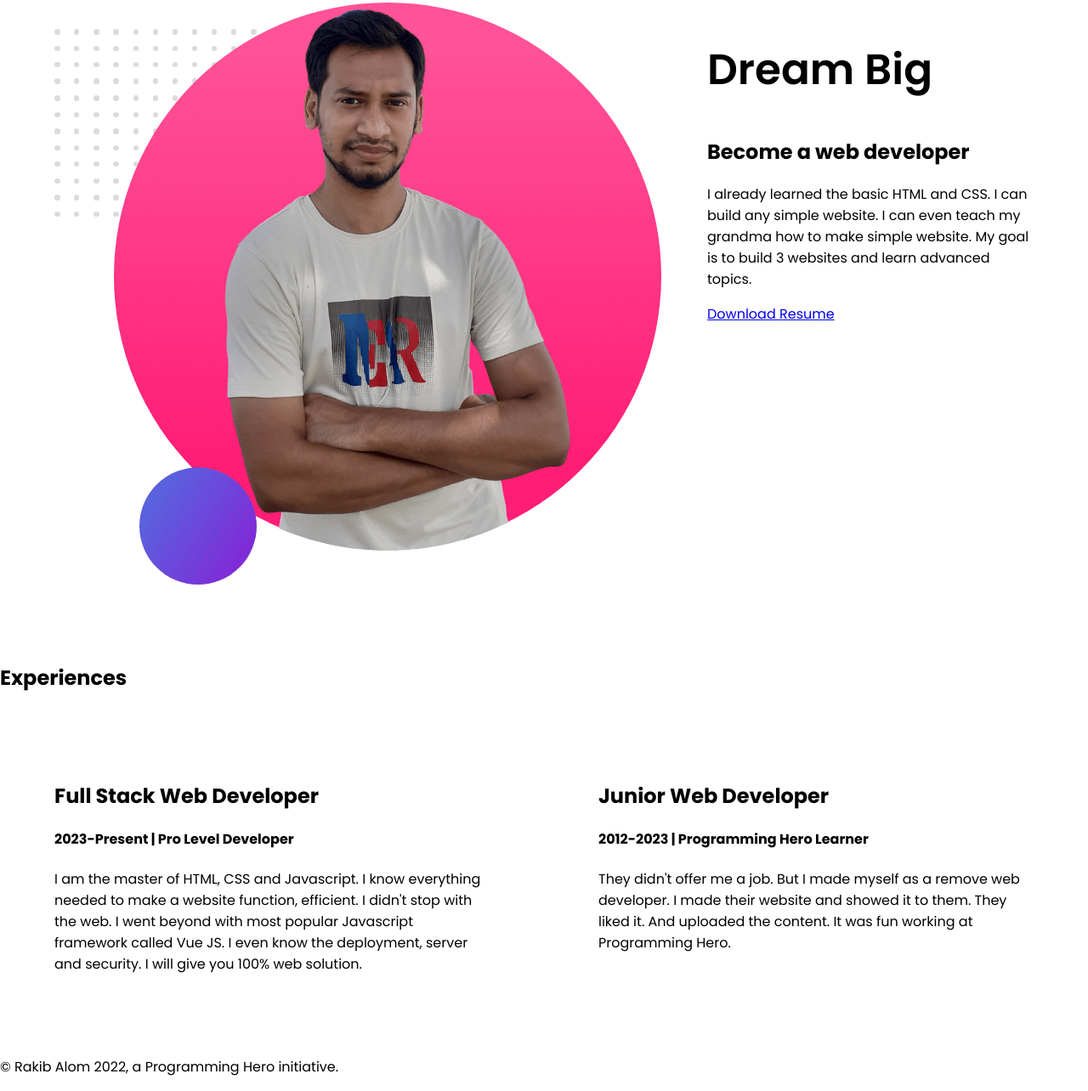
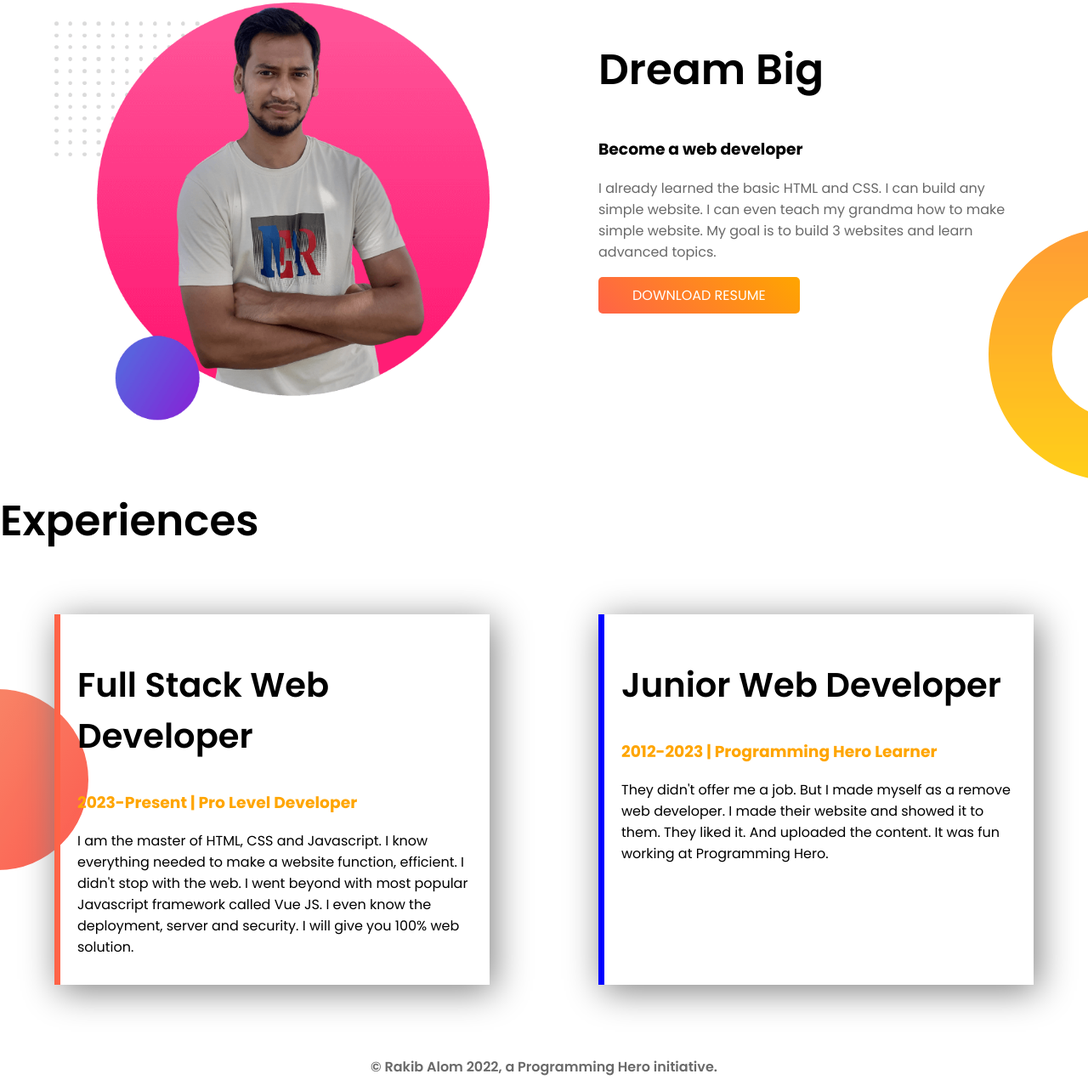
Before and after one commit to RakibAlom/dev-portfolio-test, a plain HTML site: page index.html in a window 1280 px wide. Shown: the part 704-1988 px from the top of the page at 85% size. Drawn offline with Linux system fonts and the light colour scheme.

Commit message:
all done

```diff
--- a/index.html
+++ b/index.html
@@ -48,41 +48,45 @@
       </div>
       <div class="half-container">
         <h1 class="title">Dream Big</h1>
-        <h2>Become a web developer</h2>
-        <p>
+        <h3>Become a web developer</h3>
+        <p class="para">
           I already learned the basic HTML and CSS. I can build any simple
           website. I can even teach my grandma how to make simple website. My
           goal is to build 3 websites and learn advanced topics.
         </p>
-        <a href="#">Download Resume</a>
+        <a class="button" href="#">Download Resume</a>
       </div>
     </section>
     <!-- DREAM BIG AREA END -->
 
     <!-- EXPRIENCE AREA START -->
     <section class="experiences-area">
-      <h1>Experiences</h1>
+      <h1 class="title">Experiences</h1>
       <div class="display-flex">
         <div class="half-container">
-          <h2>Full Stack Web Developer</h2>
-          <h4>2023-Present | Pro Level Developer</h4>
+          <div class="experiences-item border-left-orange">
+            <h2 class="sub-title">Full Stack Web Developer</h2>
+            <h3 class="primary-color">2023-Present | Pro Level Developer</h3>
             <p>
               I am the master of HTML, CSS and Javascript. I know everything
-            needed to make a website function, efficient. I didn't stop with the
-            web. I went beyond with most popular Javascript framework called Vue
-            JS. I even know the deployment, server and security. I will give you
-            100% web solution.
+              needed to make a website function, efficient. I didn't stop with
+              the web. I went beyond with most popular Javascript framework
+              called Vue JS. I even know the deployment, server and security. I
+              will give you 100% web solution.
             </p>
           </div>
+        </div>
         <div class="half-container">
-          <h2>Junior Web Developer</h2>
-          <h4>2012-2023 | Programming Hero Learner</h4>
+          <div class="experiences-item border-left-blue">
+            <h2 class="sub-title">Junior Web Developer</h2>
+            <h3 class="primary-color">2012-2023 | Programming Hero Learner</h3>
             <p>
               They didn't offer me a job. But I made myself as a remove web
               developer. I made their website and showed it to them. They liked
               it. And uploaded the content. It was fun working at Programming
               Hero.
             </p>
+          </div>
         </div>
       </div>
     </section>
--- a/style.css
+++ b/style.css
@@ -20,6 +20,10 @@ body {
   font-size: 50px;
   font-weight: 600;
 }
+.sub-title {
+  font-size: 40px;
+  font-weight: 600;
+}
 .primary-color {
   color: #ffa500;
 }
@@ -35,10 +39,11 @@ body {
   text-transform: uppercase;
   padding: 10px 40px;
   border-radius: 5px;
-  background-image: linear-gradient(to right, #ffa500, #ff6347);
+  background-image: linear-gradient(408deg, #ff6347, #ffa500);
 }
 .para {
   padding-bottom: 10px;
+  color: #696969;
 }
 /* ROOT CSS STYLE END */
 
@@ -55,5 +60,42 @@ body {
 /* HEADER TOP END */
 
 /* DREAM BIG START */
+.dream-big {
+  background: url("./images/dream-bg.png");
+  background-repeat: no-repeat;
+  background-position: right bottom;
+}
+.dream-big-cover-img img {
+  width: 100%;
+}
+/* DREAM BIG END */
 
-/* DREAM BIG END */
+/* EXPERIENCES AREA START */
+.experiences-area {
+  background-image: url("./images/exp-bg.png");
+  background-repeat: no-repeat;
+  background-position: left center;
+}
+.experiences-area .title {
+  line-height: 10px;
+}
+.experiences-item {
+  padding: 20px;
+  box-shadow: 5px 7px 40px grey;
+  height: 90%;
+}
+.border-left-orange {
+  border-left: 7px solid #ff6347;
+}
+.border-left-blue {
+  border-left: 7px solid blue;
+}
+/* EXPERIENCES AREA END */
+
+/* FOOTER AREA START */
+.footer p {
+  text-align: center;
+  font-weight: 600;
+  color: #696969;
+}
+/* FOOTER AREA END */
```
Lines whose indentation alone changed are shown as unchanged.
